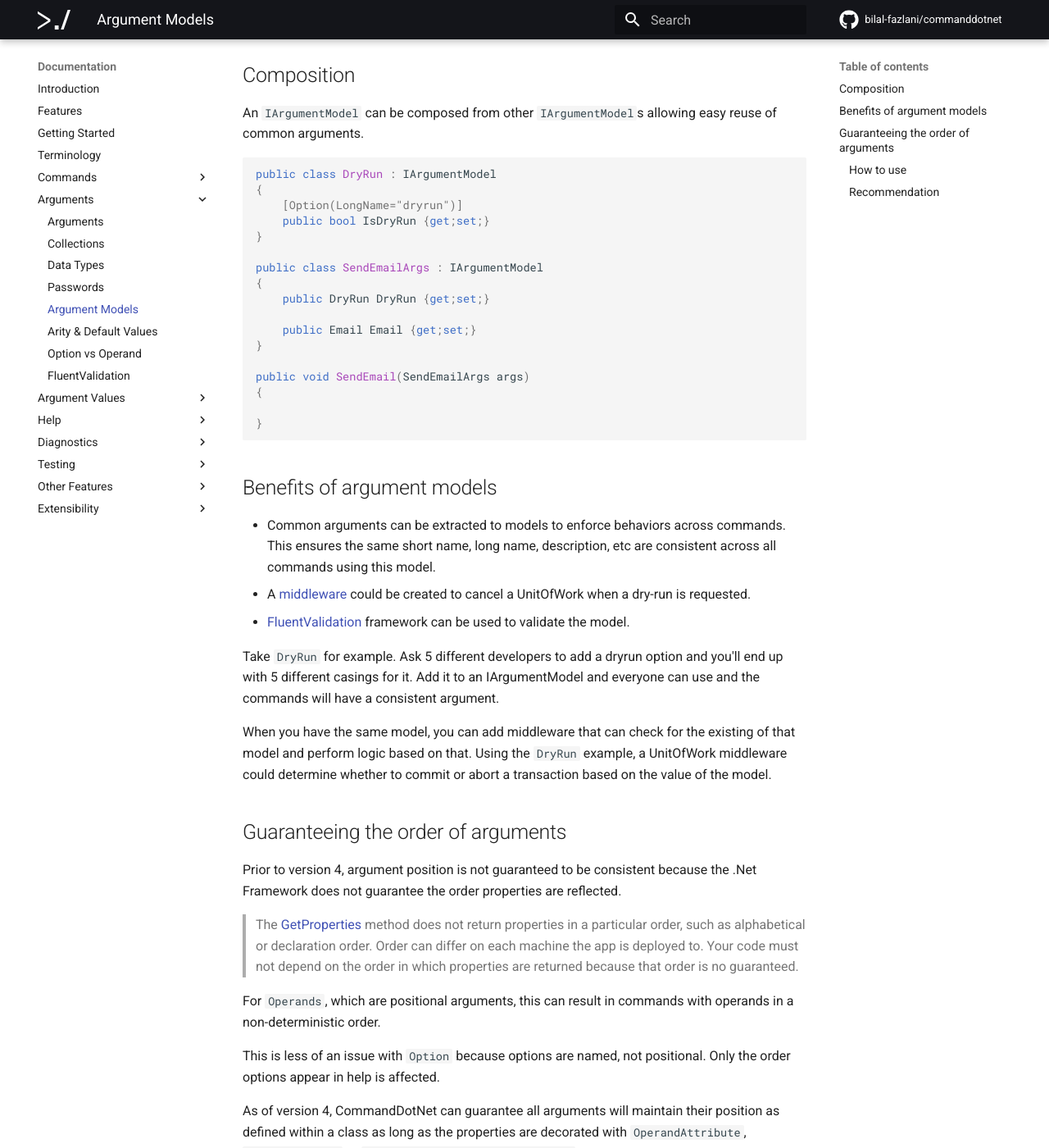
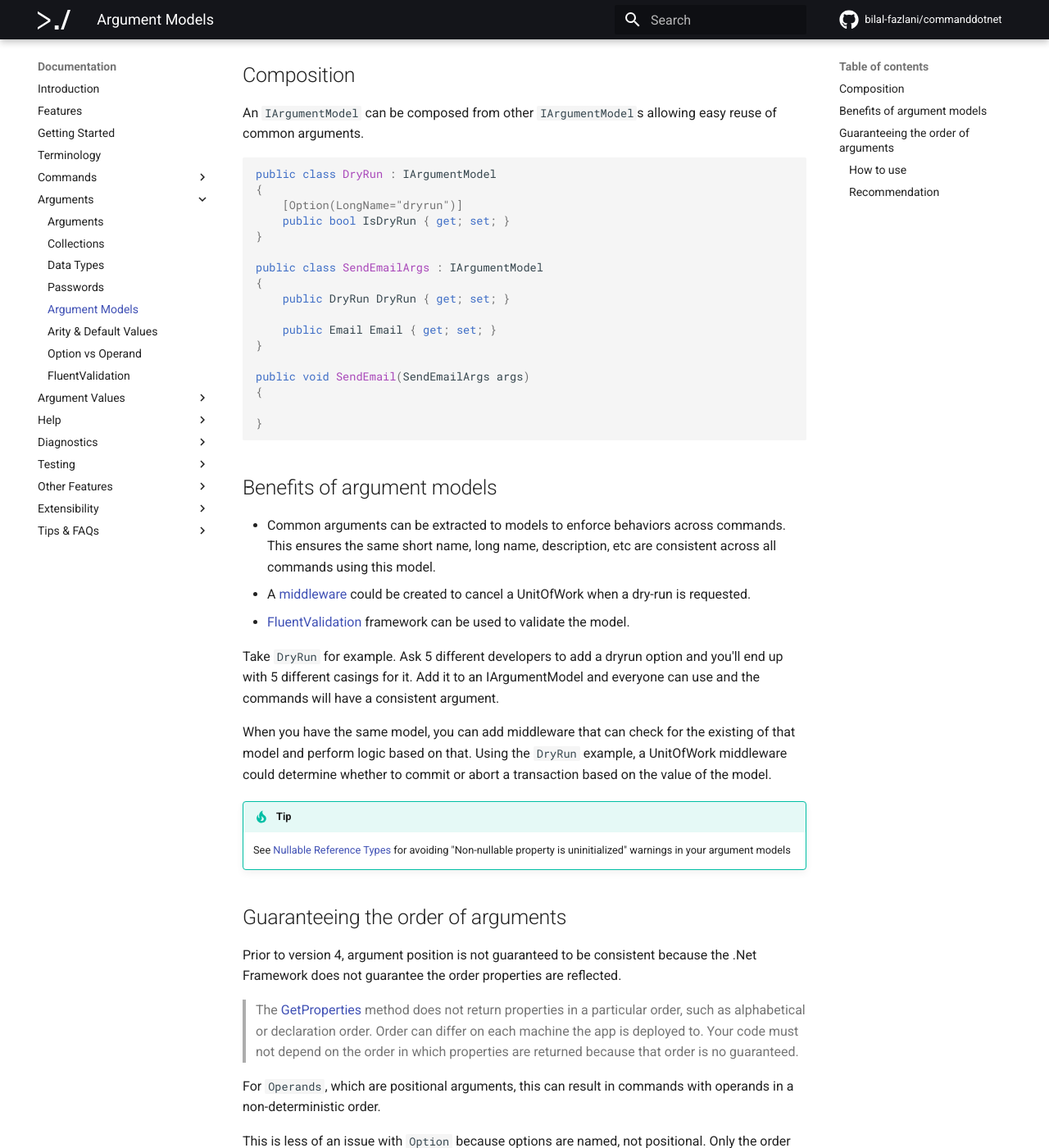
Before and after one commit to bilal-fazlani/commanddotnet, an MkDocs documentation site: the page built from docs/Arguments/argument-models.md, in a window 1280 px wide and 1400 px high, scrolled down 988 px. Shown: the whole window at 82% size. Built offline with MkDocs 1.6.1 and Material for MkDocs 9.7.7, drawn with Linux system fonts in a browser that asks for light colours; comment, search, counter and statistics services are not loaded; some of the changed text lies outside the part shown.

Commit message:
document avoiding msg Non-nullable property uninitialized

````diff
--- a/docs/Arguments/argument-models.md
+++ b/docs/Arguments/argument-models.md
@@ -26,16 +26,16 @@ or with an argument model as ...
 public class Email : IArgumentModel
 {
     [Option]
-    public string Subject {get;set;}
+    public string Subject { get; set; }
 
     [Option]
-    public string Body {get;set;}
+    public string Body { get; set; }
 
     [Operand]
-    public string From {get;set;}
+    public string From { get; set; }
 
     [Operand]
-    public string To {get;set;}
+    public string To { get; set; }
 }
 
 public void SendEmail(Email email)
@@ -52,14 +52,14 @@ An `IArgumentModel` can be composed from other `IArgumentModel`s allowing easy r
 public class DryRun : IArgumentModel
 {
     [Option(LongName="dryrun")]
-    public bool IsDryRun {get;set;}
+    public bool IsDryRun { get; set; }
 }
 
 public class SendEmailArgs : IArgumentModel
 {
-    public DryRun DryRun {get;set;}
+    public DryRun DryRun { get; set; }
 
-    public Email Email {get;set;}
+    public Email Email { get; set; }
 }
 
 public void SendEmail(SendEmailArgs args)
@@ -77,6 +77,9 @@ public void SendEmail(SendEmailArgs args)
 Take `DryRun` for example. Ask 5 different developers to add a dryrun option and you'll end up with 5 different casings for it. Add it to an IArgumentModel and everyone can use and the commands will have a consistent argument.
 
 When you have the same model, you can add middleware that can check for the existing of that model and perform logic based on that.  Using the `DryRun` example, a UnitOfWork middleware could determine whether to commit or abort a transaction based on the value of the model.
+
+!!! Tip
+    See [Nullable Reference Types](../TipsFaqs/nullable-reference-types.md) for avoiding  "Non-nullable property is uninitialized" warnings in your argument models
 
 ## Guaranteeing the order of arguments
 
@@ -109,10 +112,10 @@ We can fix by attributing the `Email` property like so...
 ```c#
 public class SendEmailArgs : IArgumentModel
 {
-    public DryRun DryRun {get;set;}
+    public DryRun DryRun { get; set; }
 
     [OrderByPositionInClass]
-    public Email Email {get;set;}
+    public Email Email { get; set; }
 }
 ```
 
--- a/mkdocs.yml
+++ b/mkdocs.yml
@@ -63,6 +63,8 @@ nav:
         - Extensibility/middleware.md
         - Extensibility/interceptors.md
         - Extensibility/token-transformations.md
+      - Tips & FAQs:
+        - TipsFaqs/nullable-reference-types.md
     - Release Notes:
       - ReleaseNotes/whats-new-in-v3.md
       - ReleaseNotes/CommandDotNet.md
````
Also changed, not shown: docs/Commands/subcommands.md (+3 -0 lines), docs/TipsFaqs/nullable-reference-types.md (added, +33 -0 lines).
